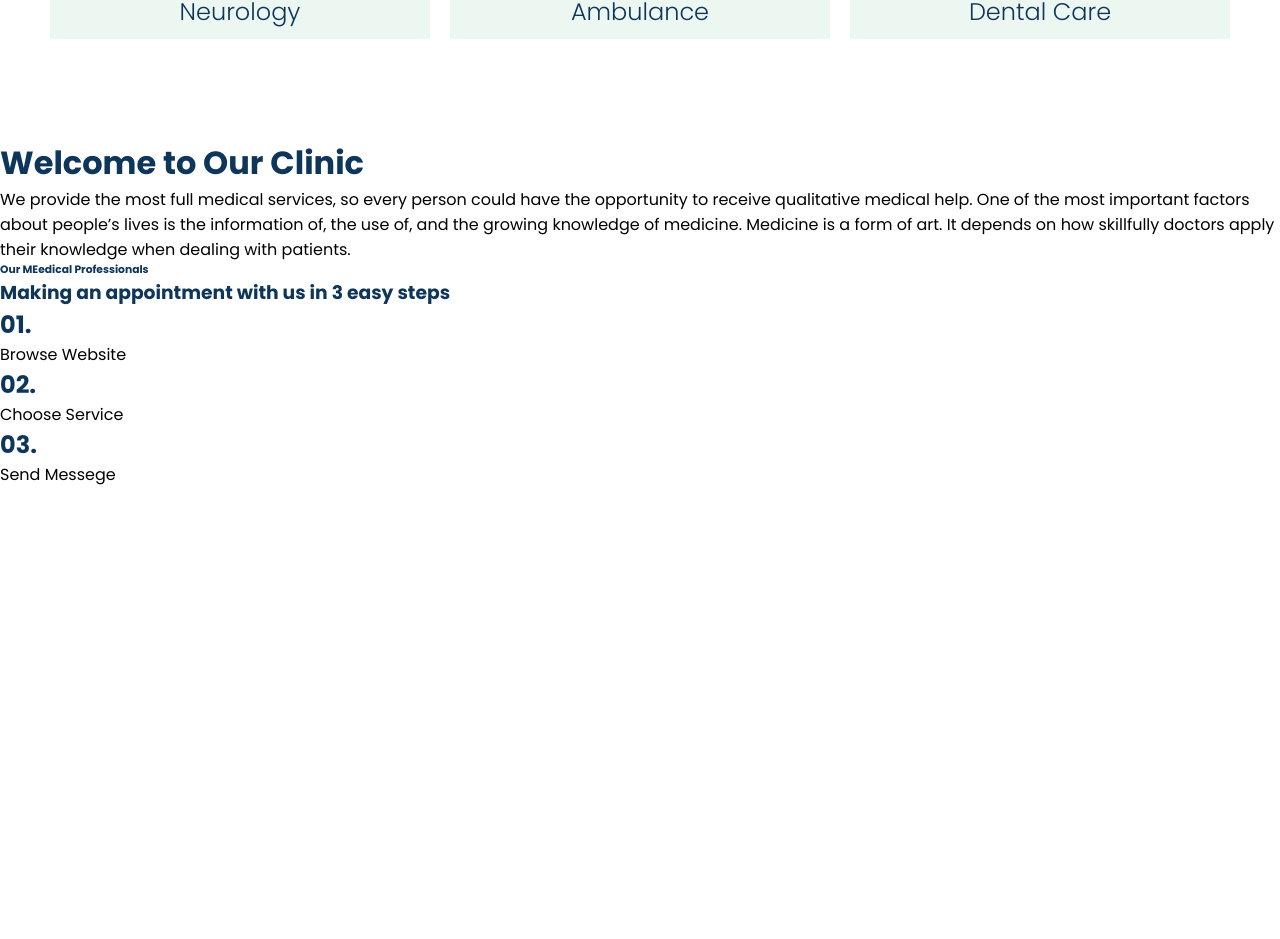
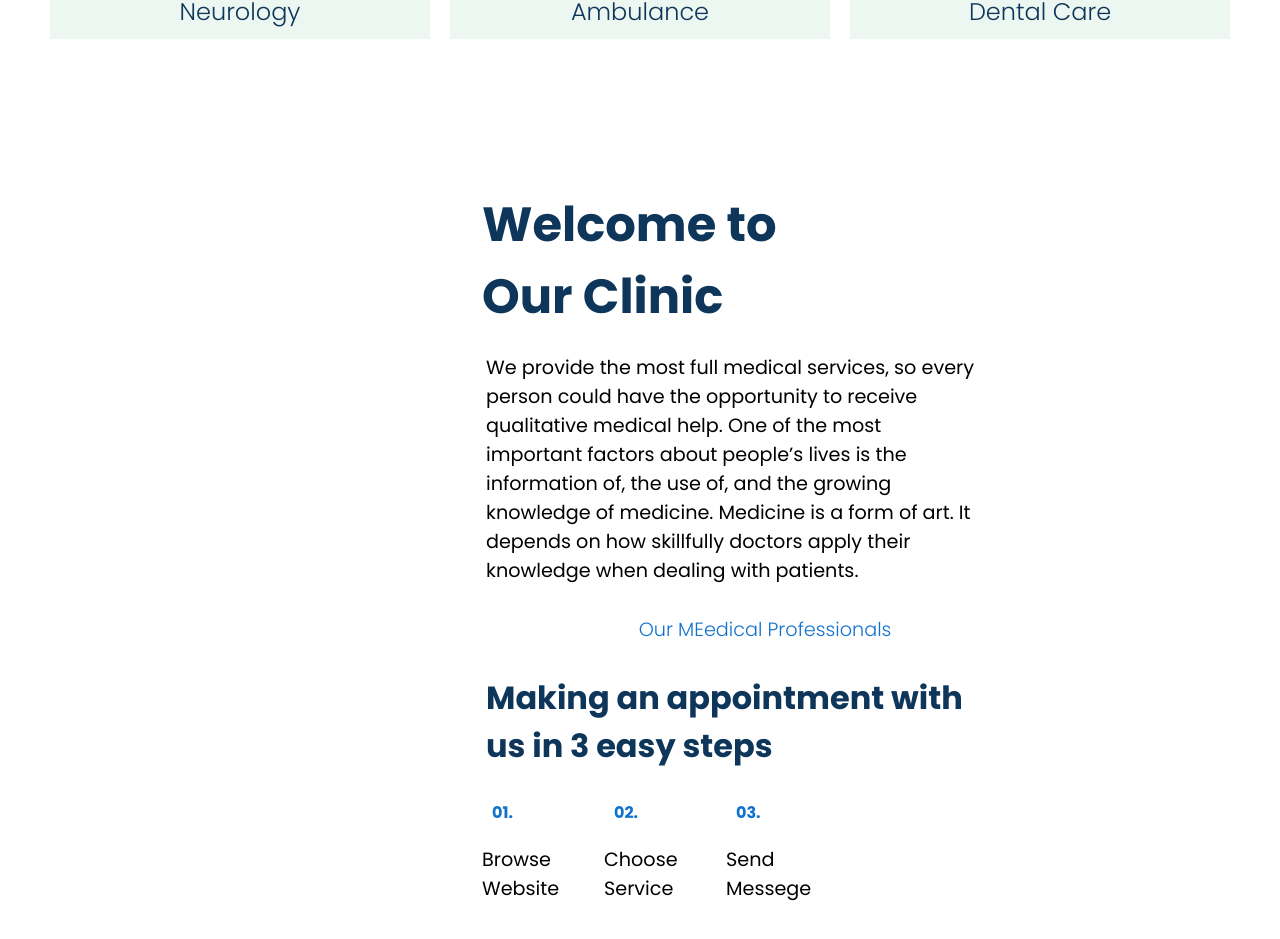
Before and after one commit to vigneshiyergithub/Family-Doctor, a React (Create React App) app: page / in a window 1280 px wide. Shown: the part 1826-2765 px from the top of the page. Before the commit the page ends 2313 px from the top, so only its background shows below. Built offline with nearby package versions, Linux system fonts and the light colour scheme.

Commit message:
about commit

```diff
--- a/src/components/About/About.css
+++ b/src/components/About/About.css
@@ -0,0 +1,66 @@
+:root{
+    --universlColor: rgb(17, 114, 206);
+}
+.about-section{
+    display: flex;
+    flex-direction: column;
+    width: 100%;
+    padding: 50px 30px;
+    justify-content: center;
+    align-items: center;
+    /* background-image: url(../../bg-images/welcome.jpg);
+    background-repeat: no-repeat;
+    background-position: -50%;
+    background-size: cover; */
+}
+
+.about-section h1{
+    width: 30%;
+    margin-left: 50px;
+    font-size: 3rem;
+}
+
+.about-section p{
+    width: 40%;
+    margin-left: 180px;
+    font-size: 1.2rem;
+    margin-top: 20px;
+}
+
+.about-section h6{
+    margin-top: 30px;
+    color: var(--universlColor);
+    font-weight: 300;
+    margin-left: 250px;
+    font-size: 1.2rem;
+}
+
+.about-section h3{
+    margin-top: 30px;
+    width: 40%;
+    font-size: 2rem;
+    margin-left: 180px;
+}
+
+.steps{
+    display: flex;
+    width: 30% !important;
+    margin-left: 70px;
+    margin-top: 30px;
+    justify-content: center;
+}
+
+.step-text{
+    display: flex;
+    flex-direction: column;
+    width: 50%;
+}
+
+.step-text h2{
+    color: var(--universlColor) !important;
+    font-size: 1rem;
+}
+
+.step-text p{
+    margin-left: -10px;
+}
```
Also changed, not shown: src/bg-images/welcome.jpg (added).
